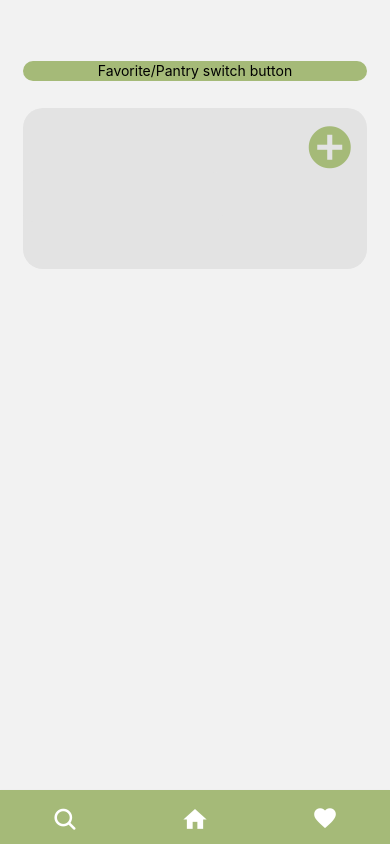
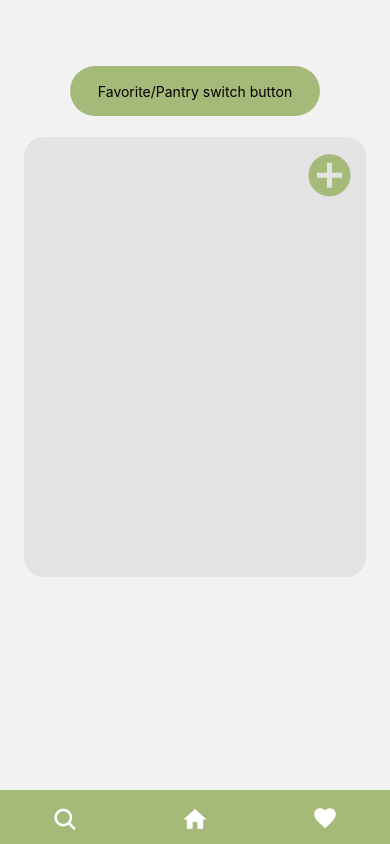
Before and after one commit to JulioC-19/pantryProject, a React Native app: screen /Favorites in a window 390 px wide. Built offline with nearby package versions, Linux system fonts and the light colour scheme.

Commit message:
fix compressed screen when keyboard showing

```diff
--- a/UI/FavScreen.tsx
+++ b/UI/FavScreen.tsx
@@ -8,7 +8,6 @@ import {
   Modal,
   TextInput,
   TouchableOpacity,
-  KeyboardAvoidingView,
 } from 'react-native';
 import {NavigationProps} from './navigation/screenTypes';
 import {colors} from './styles/colors';
@@ -39,7 +38,7 @@ export const FavScreen = ({navigation}: NavigationProps) => {
         </View>
 
         <Modal animationType="fade" visible={isModalVisible} transparent>
-          <KeyboardAvoidingView style={localStyles.centeredView}>
+          <View style={localStyles.centeredView}>
             <View style={localStyles.modalView}>
               <Text style={localStyles.text}>Ingredient</Text>
               <View style={localStyles.inputContainer}>
@@ -50,14 +49,8 @@ export const FavScreen = ({navigation}: NavigationProps) => {
               </View>
               <Button title="Add" onPress={handleModal} />
             </View>
-          </KeyboardAvoidingView>
+          </View>
         </Modal>
-        <View style={localStyles.inputContainer}>
-          <TextInput
-            value={Ingredient}
-            onChangeText={ingredient => setIngredient(ingredient)}
-          />
-        </View>
       </View>
     </View>
   );
@@ -65,17 +58,17 @@ export const FavScreen = ({navigation}: NavigationProps) => {
 
 const localStyles = StyleSheet.create({
   container: {
-    marginVertical: '8%',
-    marginHorizontal: '6%',
-    paddingTop: '5%',
+    marginVertical: 15,
+    marginHorizontal: 24,
     alignItems: 'center',
     justifyContent: 'center',
   },
 
   switch: {
-    width: '100%',
-    height: '10%',
-    marginVertical: '8%',
+    width: 250,
+    height: 50,
+    marginTop: '15%',
+    marginBottom: '6%',
     alignItems: 'center',
     justifyContent: 'center',
     backgroundColor: colors.gleeful,
@@ -86,7 +79,7 @@ const localStyles = StyleSheet.create({
     backgroundColor: '#E3E3E3',
     borderRadius: 20,
     width: '100%',
-    height: '80%',
+    height: 440,
   },
 
   buttonBox: {
```
Also changed, not shown: 1 other file (tests, documents, lock files or other folders).
